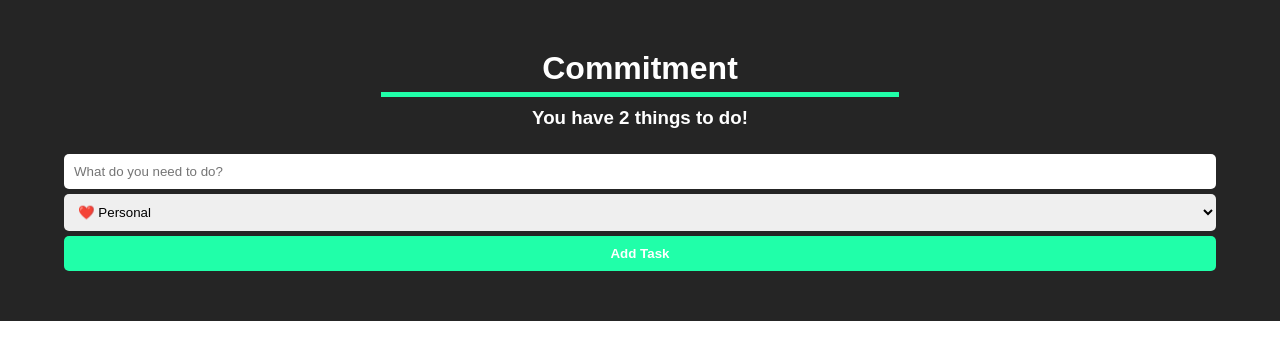
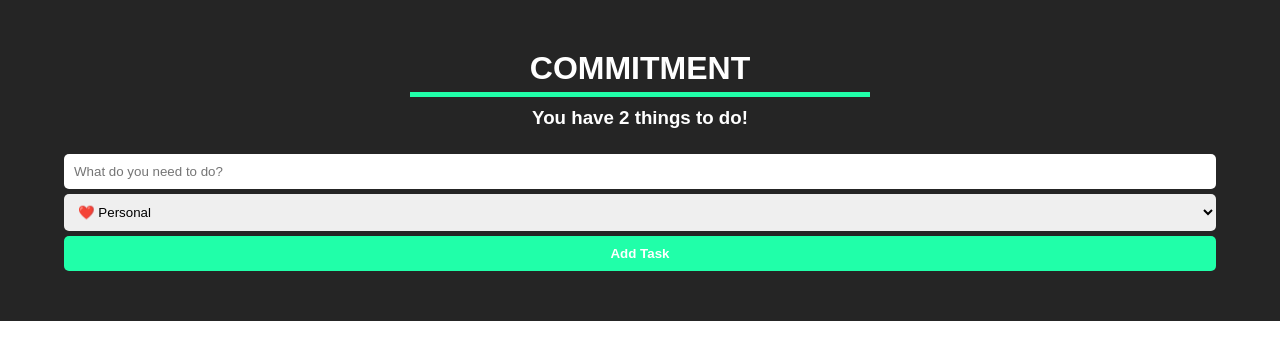
Before and after one commit to keeevh/Simple-To-Do-List, a plain HTML site: page index.html in a window 1280 px wide. Drawn offline with Linux system fonts and the light colour scheme.

Commit message:
Transformed Header H1 to Uppercase

```diff
--- a/styles.css
+++ b/styles.css
@@ -14,7 +14,7 @@ body {
 }
 
 .divider {
-    width: 45%;
+    width: 40%;
     height: 5px;
     background: rgb(32, 255, 169);
     margin-bottom: 10px;
@@ -24,6 +24,7 @@ body {
     margin: 0;
     padding: 0;
     margin-bottom: 5px;
+    text-transform: uppercase;
 }
 
 .header h3 {
```
